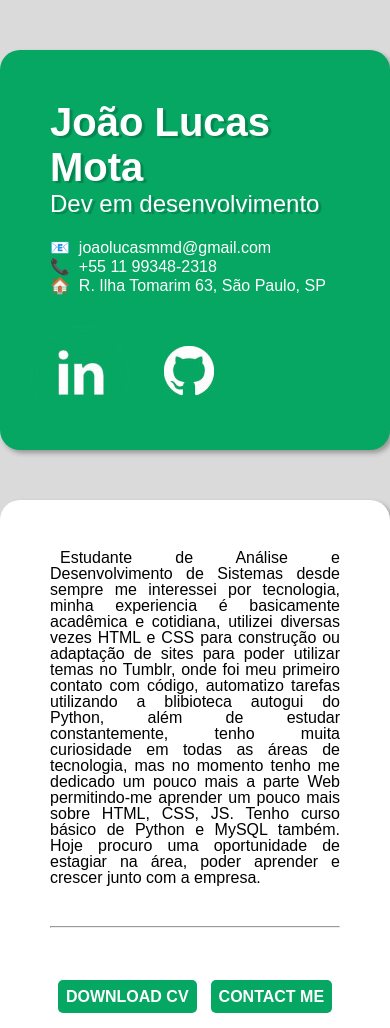
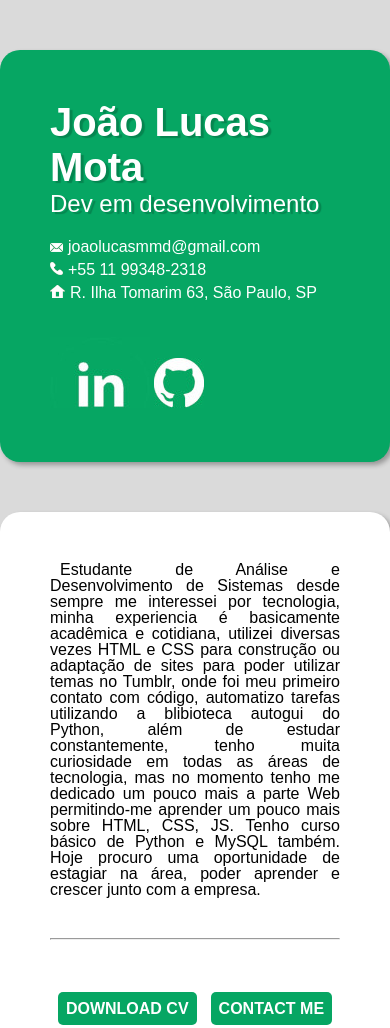
Before and after one commit to joaolucasMota/Curriculo-HTML, a plain HTML site: page index.html in a window 390 px wide. Shown: the top 1028 px of the page. Drawn offline with Linux system fonts and the light colour scheme.

Commit message:
Abbr, icone (mail, phone, adress)

```diff
--- a/estilo/style.css
+++ b/estilo/style.css
@@ -49,23 +49,31 @@ ul {
     padding-bottom: 20px;
 }
 
+ul li {
+    margin-bottom: 5px;
+}
+
 ul li.mail {
-    list-style-type: '\1F4E7\00A0\00A0';
+    list-style-type: none;
     list-style-position: inside;
     color: white;
     font-weight: 100;
 }
 
 ul li.phone {
-    list-style-type: '\1F4DE\00A0\00A0';
+    list-style-type: none;
     list-style-position: inside;
     color: white;
 }
 
 ul li.adress {
-    list-style-type: '\1F3E0\00A0\00A0';
+    list-style-type: none;
     list-style-position: inside;
     color: white;
+}
+
+header > ul > li > img {
+    padding-right: 5px;
 }
 
 header > div {
--- a/index.html
+++ b/index.html
@@ -13,13 +13,13 @@
         <h1>João Lucas Mota</h1>
         <p>Dev em desenvolvimento</p>
         <ul>
-            <li class="mail">joaolucasmmd@gmail.com</li>
-            <li class="phone">+55 11 99348-2318</li>
-            <li class="adress">R. Ilha Tomarim 63, São Paulo, SP</li>
+            <li class="mail"><img src="imagens/mail1-13px.png" alt="">joaolucasmmd@gmail.com</li>
+            <li class="phone"><img src="imagens/phone1-13px.png" alt="">+55 11 99348-2318</li>
+            <li class="adress"><img src="imagens/casa1-15px.png" alt="">R. Ilha Tomarim 63, São Paulo, SP</li>
         </ul>
         <div>
-            <a href="https://www.linkedin.com/in/joao-lucas-mota-125966232/" target="_blank" ><img src="imagens/linkedn verde100px.jpg" alt="icone github" class="linkedin"></a>
-            <a href="https://github.com/joaolucasMota" target="_blank"><img src="imagens/git verde50px.jpg" alt="icone linkedin" class="git"></a>
+            <abbr title="Linkedin"><a href="https://www.linkedin.com/in/joao-lucas-mota-125966232/" target="_blank" ><img src="imagens/linkedn verde100px.jpg" alt="icone github" class="linkedin"></a></abbr>
+            <abbr title="Git Hub"><a href="https://github.com/joaolucasMota" target="_blank"><img src="imagens/git verde50px.jpg" alt="icone linkedin" class="git"></a></abbr>
         </div>
     </header>
     <main>
```
Also changed, not shown: imagens/casa1-15px.png (added), imagens/mail1-13px.png (added), imagens/phone1-13px.png (added).
